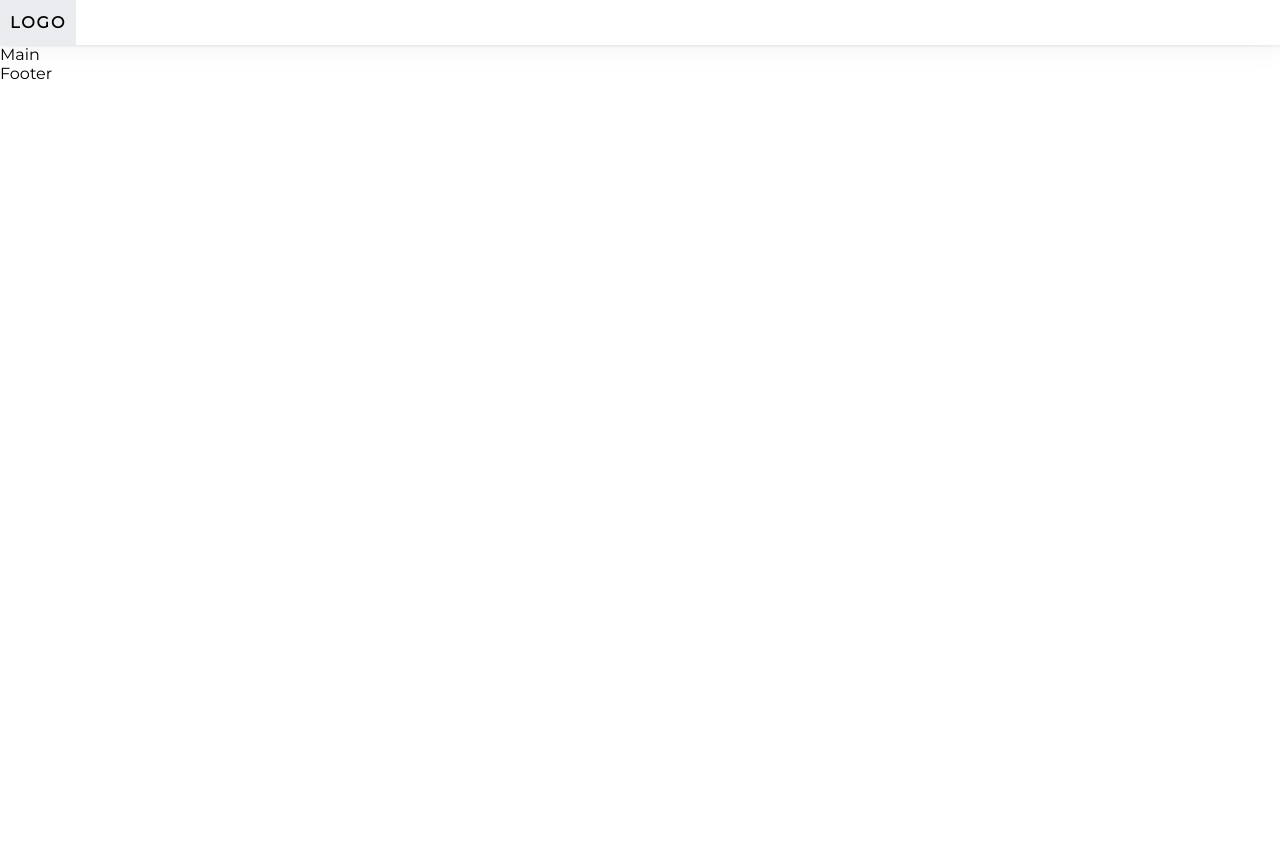
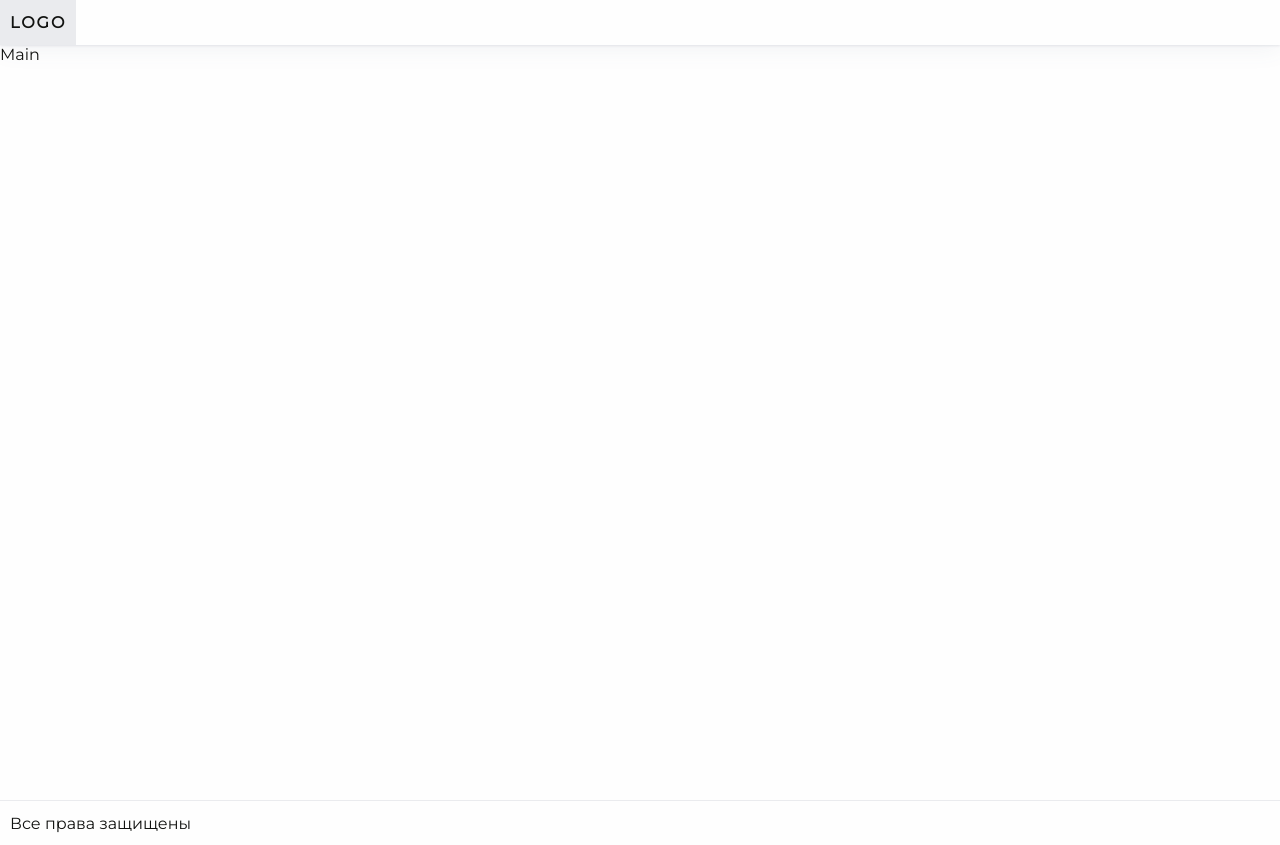
Before and after one commit to 12kot/coinapp, a React (Create React App) app: page / in a window 1280 px wide. Before the commit the page ends 800 px from the top, so only its background shows below. Built offline with nearby package versions, Linux system fonts and the light colour scheme.

Commit message:
added footer

```diff
--- a/src/layouts/Footer/footer.module.scss
+++ b/src/layouts/Footer/footer.module.scss
@@ -0,0 +1,15 @@
+.container {
+  border-top: 1px solid var(--border-color);
+  height: var(--footer-height);
+
+  display: flex;
+  align-items: center;
+
+  .item {
+    cursor: pointer;
+    display: flex;
+    align-items: center;
+    height: 100%;
+    padding: 0 var(--item-padding-left);
+  }
+}
--- a/src/layouts/Footer/index.tsx
+++ b/src/layouts/Footer/index.tsx
@@ -1,8 +1,11 @@
-import React from 'react'
+import React from 'react';
+import styles from "./footer.module.scss"
 
 const Footer = () => {
   return (
-    <div>Footer</div>
+    <footer className={styles.container}>
+      <p className={styles.item}>Все права защищены</p>
+    </footer>
   )
 }
 
--- a/src/layouts/Header/header.module.scss
+++ b/src/layouts/Header/header.module.scss
@@ -1,5 +1,5 @@
 .container {
-  height: var(--header-heigth);
+  height: var(--header-height);
   box-shadow: var(--box-shadow);
 
   display: flex;
--- a/src/layouts/Layout/layout.module.scss
+++ b/src/layouts/Layout/layout.module.scss
@@ -0,0 +1,3 @@
+.container {
+  min-height: calc(100vh - var(--header-height));
+}
--- a/src/utils/constants/styles.scss
+++ b/src/utils/constants/styles.scss
@@ -2,12 +2,21 @@
   --box-shadow: 0px 4px 24px rgba(88, 102, 126, 0.08),
     0px 1px 2px rgba(88, 102, 126, 0.12);
 
+  --border-color: rgba(88, 102, 126, 0.12);
+
   --focus-color: rgba(88, 102, 126, 0.12);
+  --bg-color: #fefefe;
+  --second-bg-color: #f5f7fa;
+  --negative-color: #fefefe;
+
+  --font-color: #111210;
+
   --transition: 0.5s;
 
   --page-padding-left: 16px;
   --item-padding-left: 10px;
   --item-padding-top: 12px;
 
-  --header-heigth: 45px;
+  --header-height: 45px;
+  --footer-height: 45px;
 }
```
